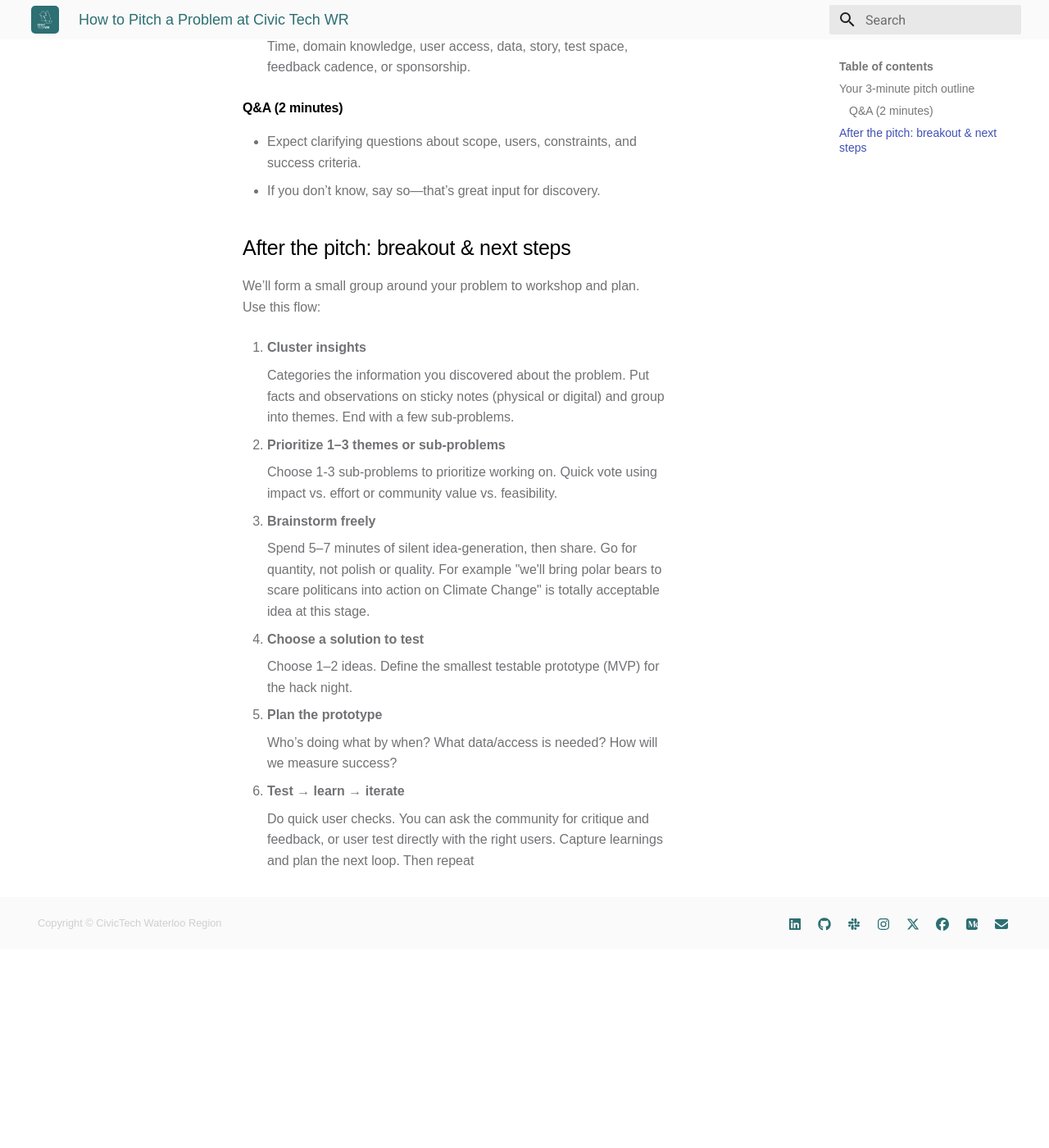
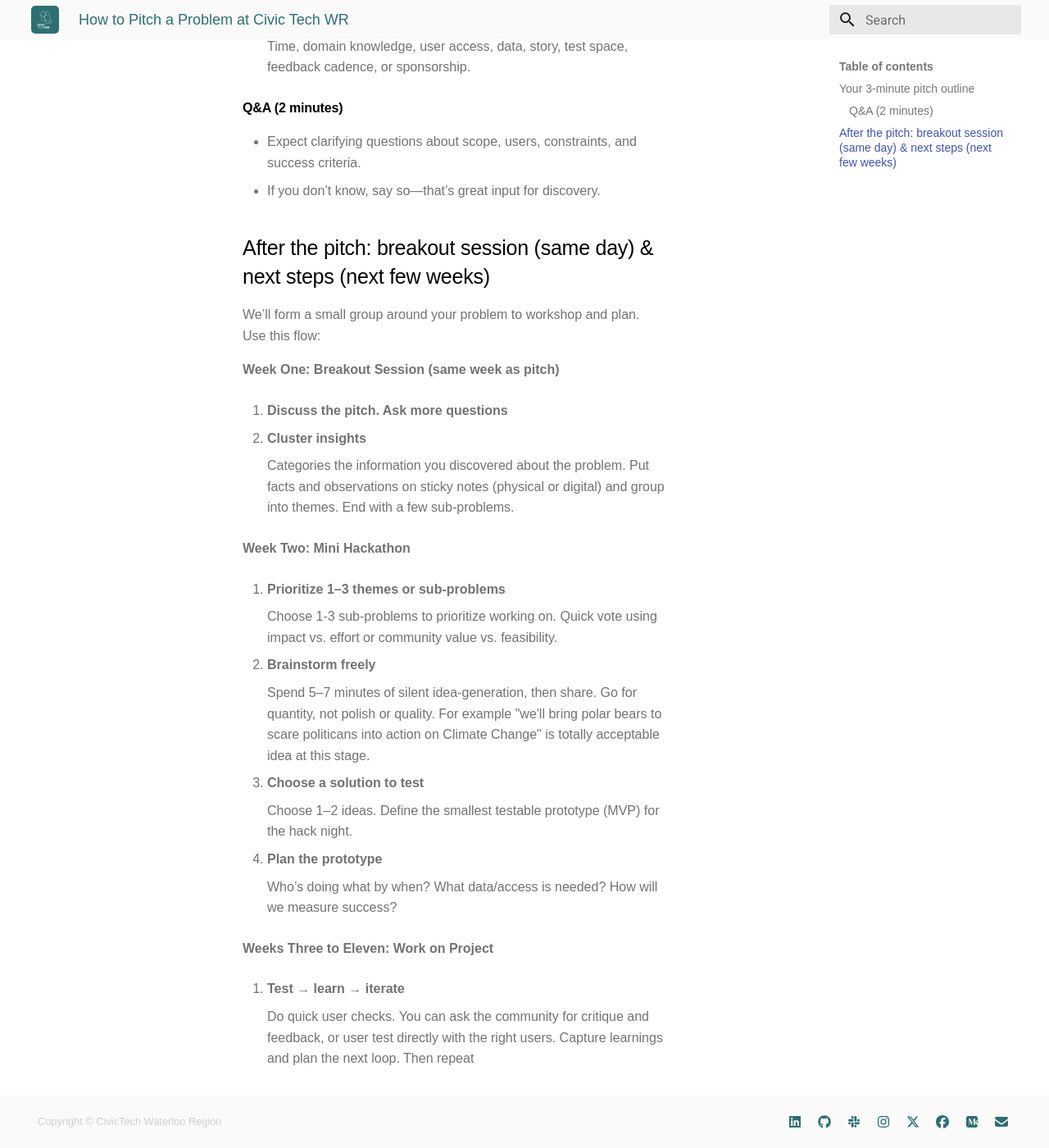
Before and after one commit to CivicTechWR/CTWR-Organization-Documentation, an MkDocs documentation site: the page built from docs/Guidelines_&_Templates/Template_Pitching.md, in a window 1280 px wide and 1400 px high, scrolled down 1151 px. Shown: the whole window at 82% size. Built offline with MkDocs 1.6.1 and Material for MkDocs 9.7.7, drawn with Linux system fonts in a browser that asks for light colours; before the commit the page ends 2309 px from its top, so only the background shows below that; some of the changed text lies outside the part shown.

Commit message:
Updating Guidelines for Pitching

```diff
--- a/docs/Guidelines_&_Templates/Template_Pitching.md
+++ b/docs/Guidelines_&_Templates/Template_Pitching.md
@@ -10,13 +10,13 @@ hide:
 
 - **Who is allowed to pitch:** Beginners, students, public-sector folks, nonprofits, and curious neighbours — everyone is welcome.
 
+## Your 3-minute pitch outline
+
 - **What to focus on (problem > solution)**
 
 	- Prioritize the problem context (not your solution idea). That helps us apply design thinking and invites diverse solutions.
 
 	- It’s also okay if you want to test an idea or “hack a solution” together—just anchor it in the problem and who’s affected.
-
-## Your 3-minute pitch outline
 
 - **Who is affected by this problem?**
 
@@ -48,30 +48,38 @@ hide:
 - Expect clarifying questions about scope, users, constraints, and success criteria.
 - If you don’t know, say so—that’s great input for discovery.
 
-## After the pitch: breakout & next steps
+## After the pitch: breakout session (same day) & next steps (next few weeks)
 
 We’ll form a small group around your problem to workshop and plan. Use this flow:
 
-1. **Cluster insights**
+**Week One: Breakout Session (same week as pitch)**
+
+1. **Discuss the pitch. Ask more questions**
+
+2. **Cluster insights**
 
 	Categories the information you discovered about the problem. Put facts and observations on sticky notes (physical or digital) and group into themes. End with a few sub-problems.
 
-2. **Prioritize 1–3 themes or sub-problems**
+**Week Two: Mini Hackathon**
+
+3. **Prioritize 1–3 themes or sub-problems**
 
 	  Choose 1-3 sub-problems to prioritize working on. Quick vote using impact vs. effort or community value vs. feasibility.
 
-3. **Brainstorm freely**
+4. **Brainstorm freely**
 
 	  Spend 5–7 minutes of silent idea-generation, then share. Go for quantity, not polish or quality. For example "we'll bring polar bears to scare politicans into action on Climate Change" is totally acceptable idea at this stage.
 
-4. **Choose a solution to test**
+5. **Choose a solution to test**
 
 	  Choose 1–2 ideas. Define the smallest testable prototype (MVP) for the hack night.
 
-5. **Plan the prototype**
+6. **Plan the prototype**
 
 	  Who’s doing what by when? What data/access is needed? How will we measure success?
 
-6. **Test → learn → iterate**
+**Weeks Three to Eleven: Work on Project**
+
+7. **Test → learn → iterate**
 
 	  Do quick user checks. You can ask the community for critique and feedback, or user test directly with the right users. Capture learnings and plan the next loop. Then repeat
```
